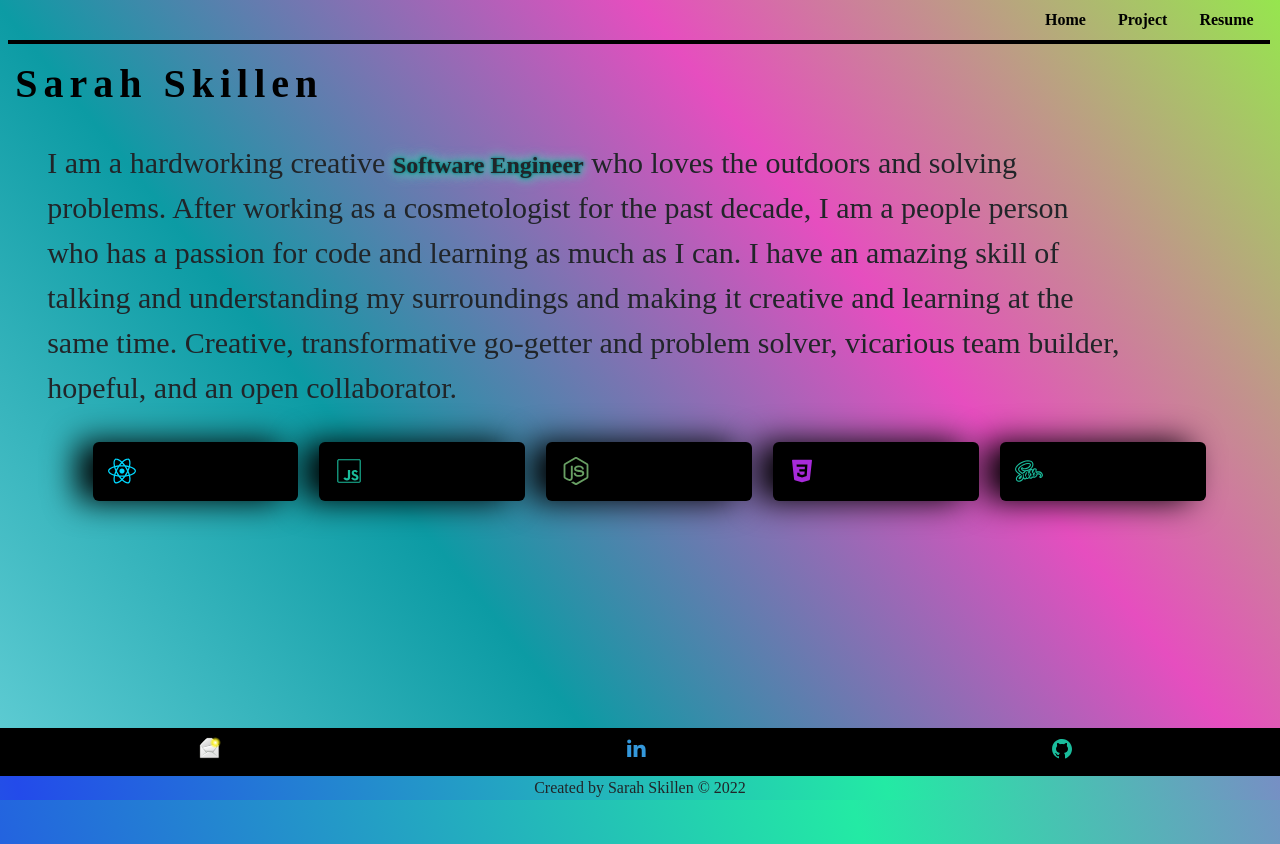
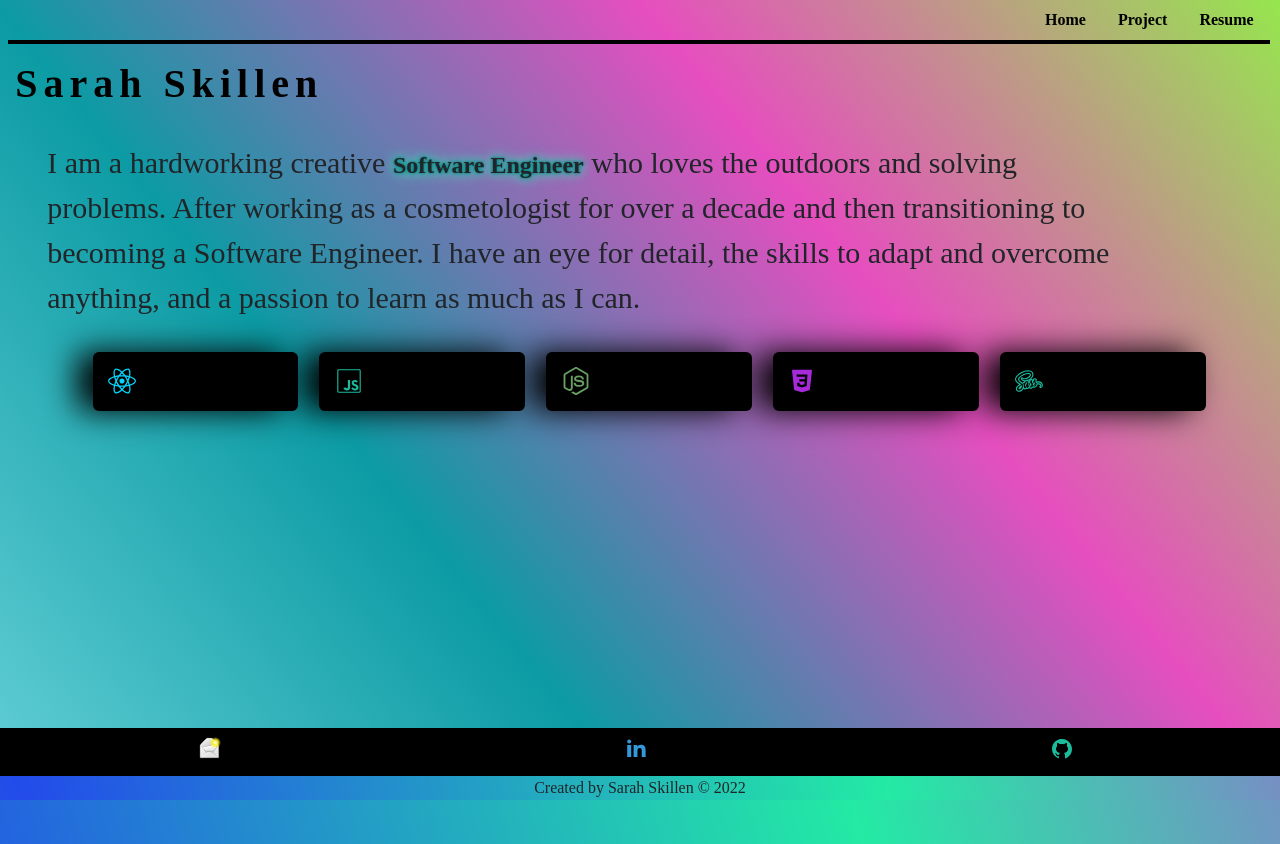
Before and after one commit to sarah-svg/sarah-site, a React (Create React App) app: page / in a window 1280 px wide. Built offline with nearby package versions, Linux system fonts and the light colour scheme; a web font is replaced by a local one.

Commit message:
new blurb

```diff
--- a/src/About/About.js
+++ b/src/About/About.js
@@ -8,9 +8,7 @@ export default function About() {
 
       <div className="p">
        I am a hardworking creative <span className="job">Software Engineer</span> who loves the outdoors and solving problems.
-       After working as a cosmetologist for the past decade, I am a people person who has a passion for code and learning as much as I can.
-        I have an amazing skill of talking and understanding my surroundings and making it creative and learning at the same time. Creative,
-        transformative go-getter and problem solver, vicarious team builder, hopeful, and an open collaborator.
+       After working as a cosmetologist for over a decade and then transitioning to becoming a Software Engineer. I have an eye for detail, the skills to adapt and overcome anything, and a passion to learn as much as I can.
       </div>
       <Frameworks/>
     </div>
```
